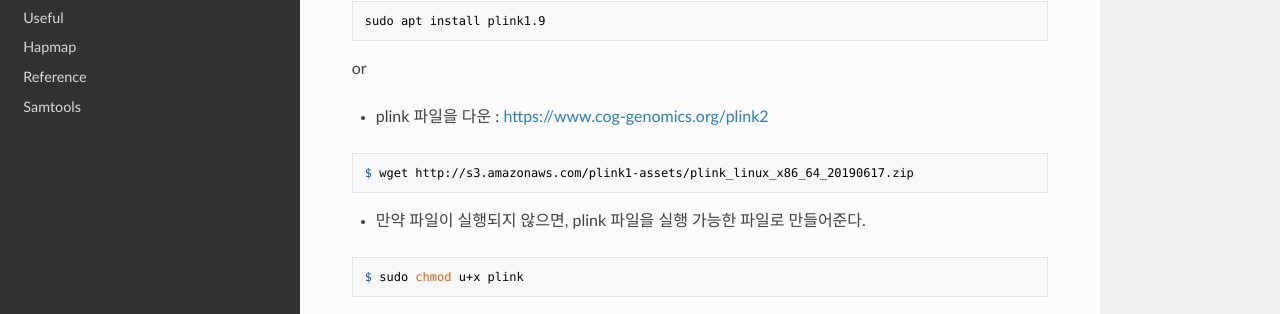
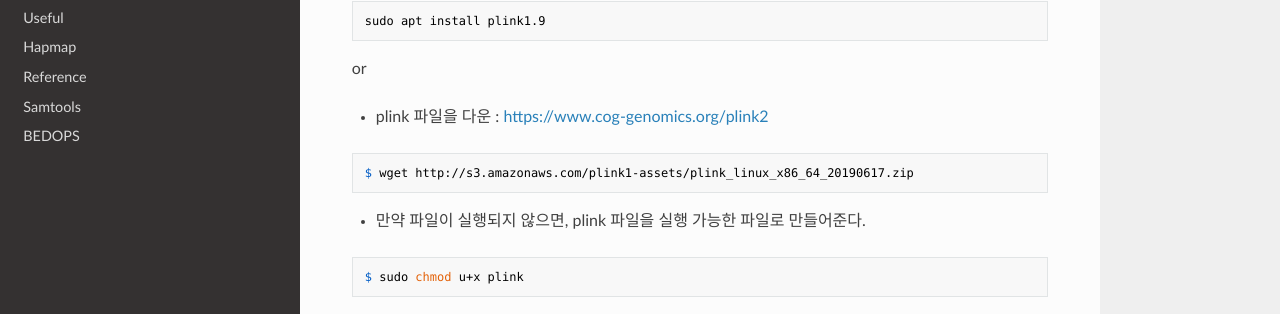
Before and after one commit to WonyoungCho/plink, an MkDocs documentation site: the page built from docs/index.md, in a window 1280 px wide. Shown: the part 488-802 px from the top of the page. Built offline with MkDocs 1.6.1, drawn with Linux system fonts in a browser that asks for light colours; nearby versions of some CDN libraries; old or Windows-style settings are respelled for this version of MkDocs.

Commit message:
Update mkdocs.yml

```diff
--- a/mkdocs.yml
+++ b/mkdocs.yml
@@ -23,4 +23,5 @@ pages:
     - Hapmap: 'hapMap1KG_ch7_8.md'
     - Reference: 'data_ref.md'
     - Samtools: 'samtools_int.md'
+    - BEDOPS: 'bedops_int.md'
 theme: readthedocs
```
